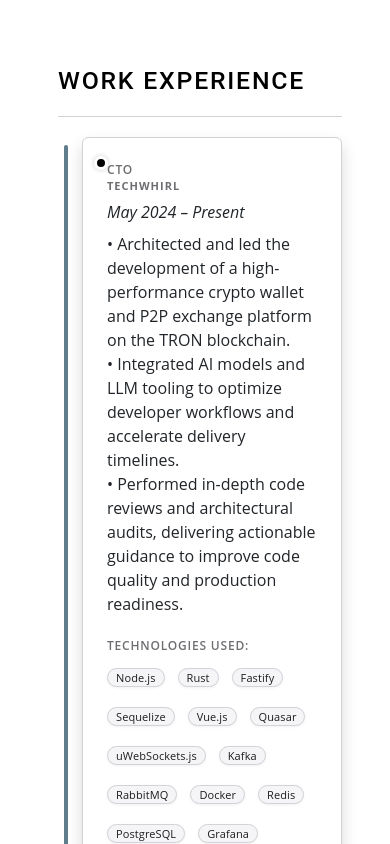
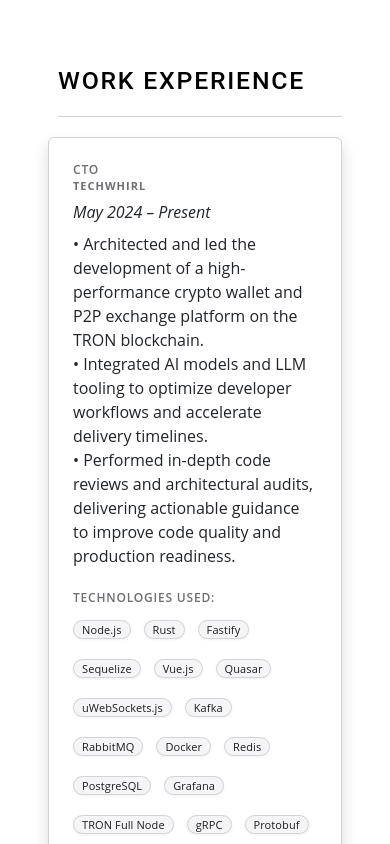
Before and after one commit to vlasenkofedor/vlasenkofedor.github.io, a Vue app: page / in a window 390 px wide. Shown: the part 940-1784 px from the top of the page. Built offline with nearby package versions, Linux system fonts and the light colour scheme.

Commit message:
mobile optimization

```diff
--- a/src/assets/css/style-apple.css
+++ b/src/assets/css/style-apple.css
@@ -362,23 +362,17 @@ li.timeline-item::before {
 
   /* Timeline adjustments for mobile */
   ul.timeline {
-    padding-left: 16px;
+    padding-left: 0;
   }
 
-  ul.timeline::before {
-    left: 4px;
+  ul.timeline::before,
+  li.timeline-item::before {
+    display: none;
   }
 
   li.timeline-item {
     padding: 14px 14px;
     margin-top: 12px;
-  }
-
-  li.timeline-item::before {
-    left: -19px;
-    top: 18px;
-    width: 8px;
-    height: 8px;
   }
 
   /* Compact tech tags on mobile */
--- a/src/assets/css/style.css
+++ b/src/assets/css/style.css
@@ -336,16 +336,23 @@ li.timeline-item::before {
 }
 
 
+@media (max-width: 768px) {
+    ul.timeline {
+        padding-left: 0;
+    }
+
+    ul.timeline::before,
+    li.timeline-item::before {
+        display: none;
+    }
+
+    li.timeline-item {
+        margin-left: 0;
+    }
+}
+
 @media (max-width: 992px) {
     .contact-infos {
         text-align: center;
     }
-
-    /* .section-title{
-        text-align: center;
-    } */
-    /* .right-list-item{
-        text-align: center;
-    } */
-
 }
```
